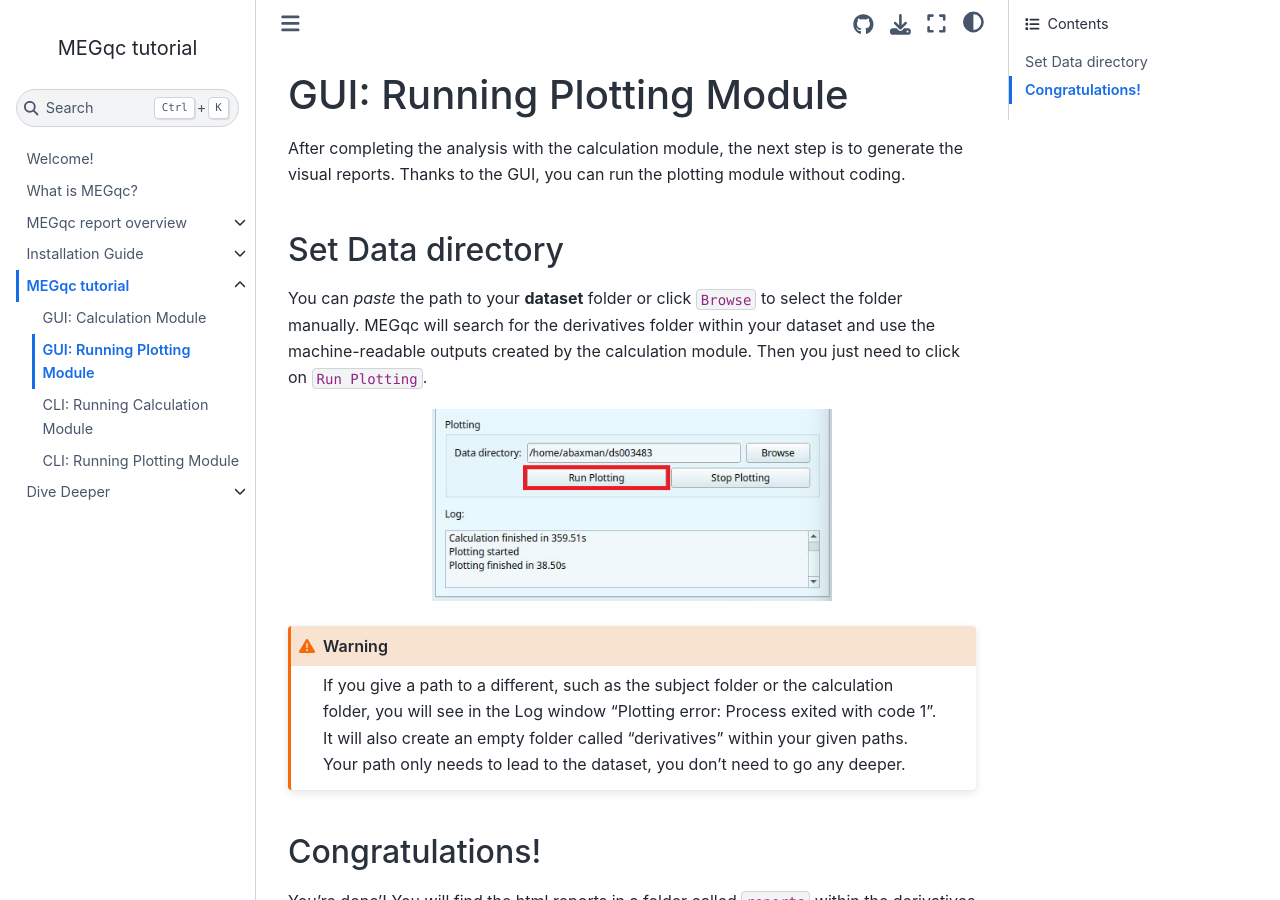
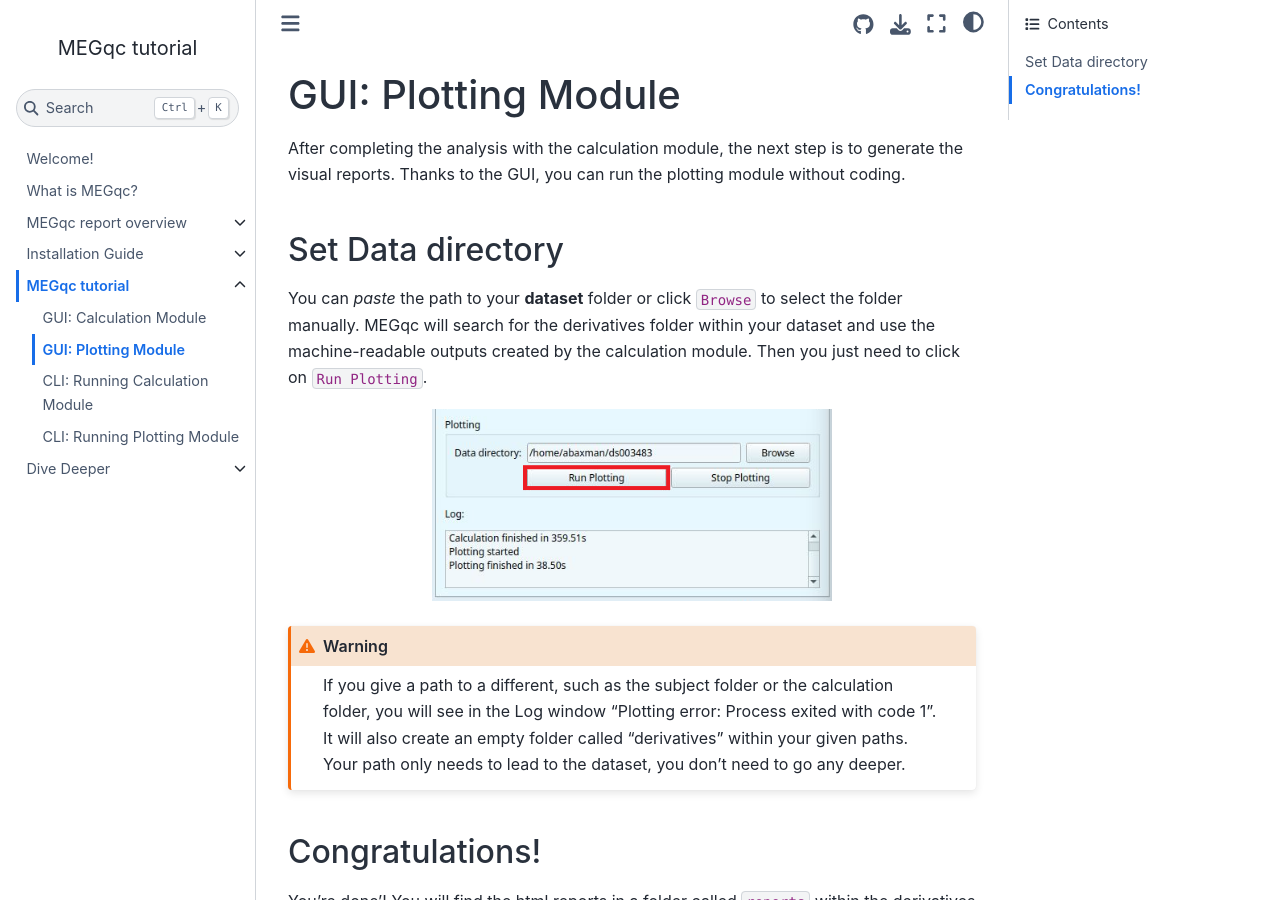
Before and after one commit to ANCPLabOldenburg/megqc_documentation, a Jupyter Book: the page built from tutorial/plot_gui.md, in a window 1280 px wide and 900 px high. Built offline with Jupyter Book 1.0.4 settings and Sphinx 7.4.7 and the Sphinx Book theme 1.1.4, drawn with Linux system fonts in a browser that asks for light colours.

Commit message:
Update plot_gui.md

```diff
--- a/tutorial/plot_gui.md
+++ b/tutorial/plot_gui.md
@@ -1,4 +1,4 @@
-# GUI: Running Plotting Module
+# GUI: Plotting Module
 
 After completing the analysis with the calculation module, the next step is to generate the visual reports. Thanks to the GUI, you can run the plotting module without coding.
 
```
